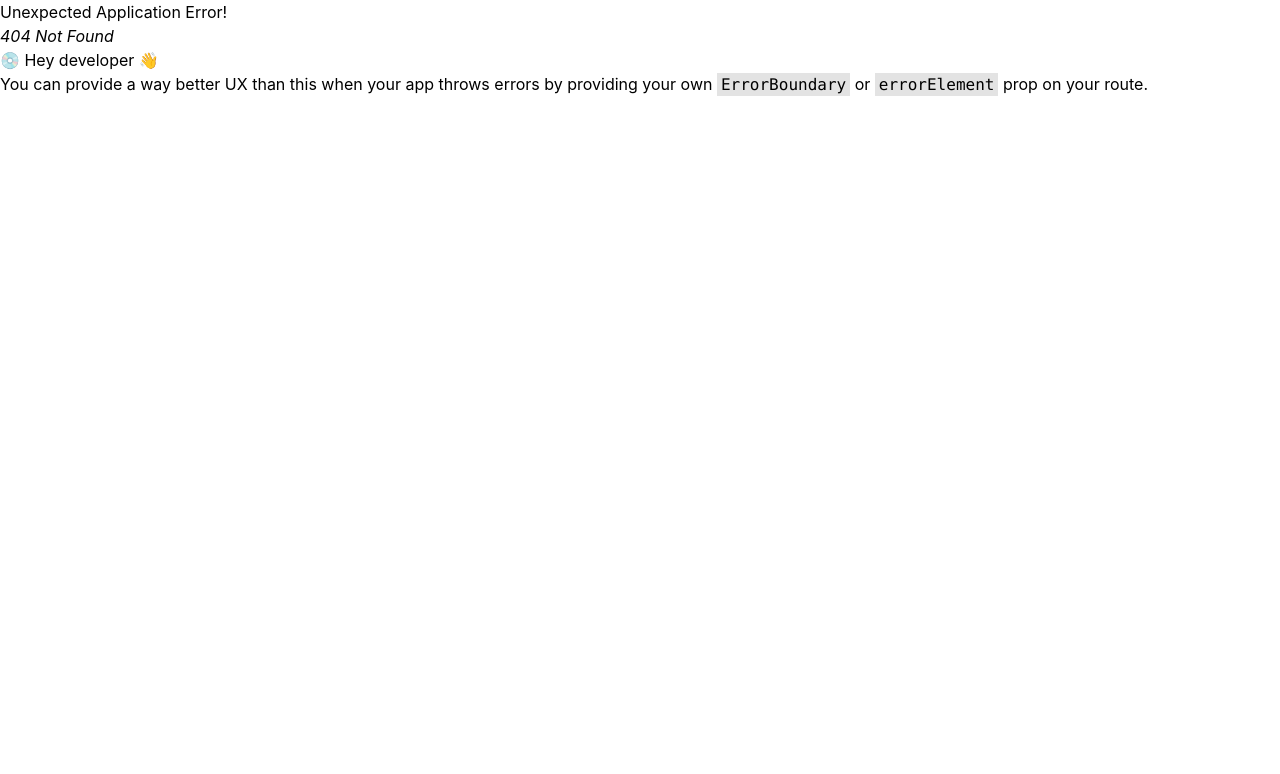
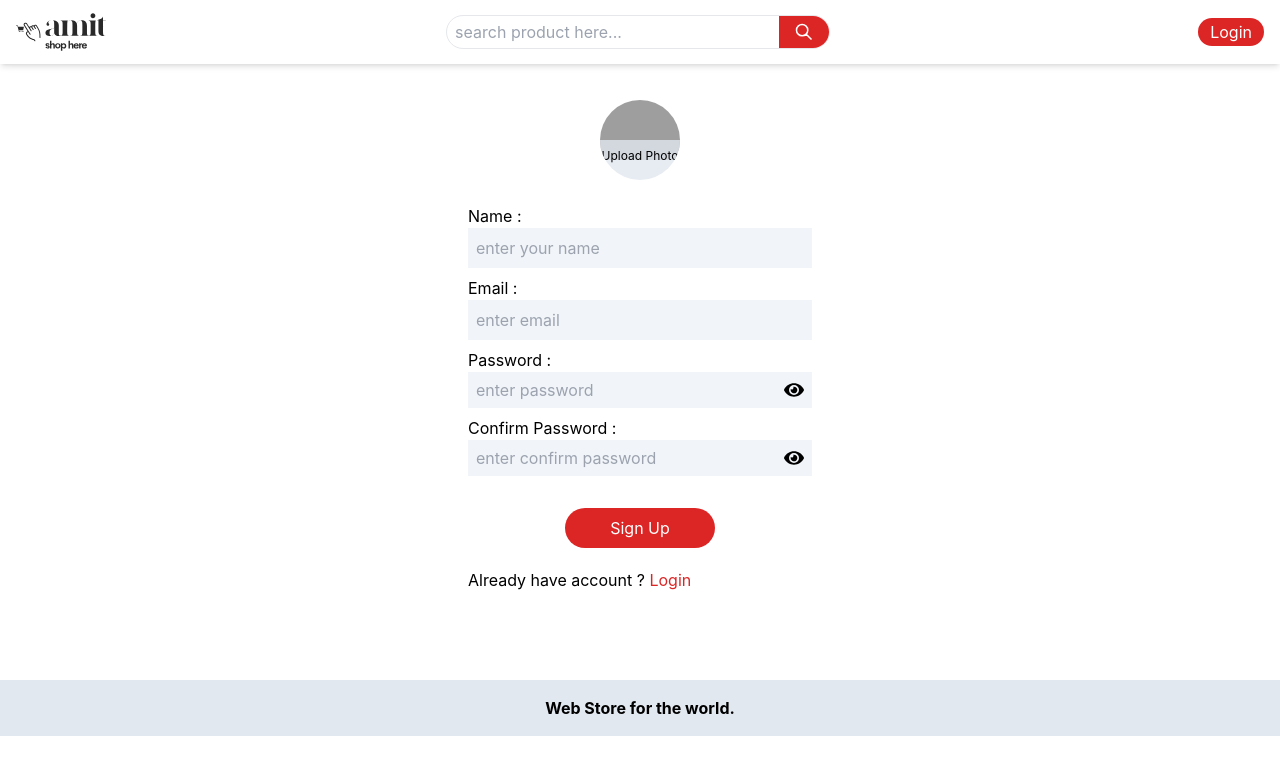
Before and after one commit to Chanuth-silva10/e-app-web-application-frontend, a React (Create React App) app: page /sign-up in a window 1280 px wide. Before the commit this address had no page. Shown: the top 774 px of the page. Built offline with nearby package versions, Linux system fonts and the light colour scheme; grey boxes are pictures that could not be loaded.

Commit message:
implment login and signup

```diff
--- a/src/App.js
+++ b/src/App.js
@@ -6,9 +6,11 @@ import Footer from "./components/Footer";
 function App() {
   return (
     <>
-      <Header/>
-      <Outlet />
-      <Footer/>
+      <Header />
+      <main className="min-h-[calc(100vh-120px)] pt-16">
+        <Outlet />
+      </main>
+      <Footer />
     </>
   );
 }
--- /dev/null
+++ b/src/pages/Login.js
@@ -0,0 +1,71 @@
+import React from "react";
+import loginIcons from "../assest/signin.gif";
+import { FaEye } from "react-icons/fa";
+import { FaEyeSlash } from "react-icons/fa";
+import { Link } from "react-router-dom";
+
+const Login = () => {
+  return (
+    <section id="login">
+      <div className="mx-auto container p-4">
+        <div className="bg-white p-5 w-full max-w-sm mx-auto">
+          <div className="w-20 h-20 mx-auto">
+            <img src={loginIcons} alt="login icons" />
+          </div>
+
+          <form className="pt-6 flex flex-col gap-2" onSubmit="">
+            <div className="grid">
+              <label>Email : </label>
+              <div className="bg-slate-100 p-2">
+                <input
+                  type="email"
+                  placeholder="enter email"
+                  className="w-full h-full outline-none bg-transparent"
+                />
+              </div>
+            </div>
+
+            <div>
+              <label>Password : </label>
+              <div className="bg-slate-100 p-2 flex">
+                <input
+                  type="text"
+                  placeholder="enter password"
+                  className="w-full h-full outline-none bg-transparent"
+                />
+                <div
+                  className="cursor-pointer text-xl"
+                  onClick=""
+                >
+                  <span>{true ? <FaEyeSlash /> : <FaEye />}</span>
+                </div>
+              </div>
+              <Link
+                to={"/forgot-password"}
+                className="block w-fit ml-auto hover:underline hover:text-red-600"
+              >
+                Forgot password ?
+              </Link>
+            </div>
+
+            <button className="bg-red-600 hover:bg-red-700 text-white px-6 py-2 w-full max-w-[150px] rounded-full hover:scale-110 transition-all mx-auto block mt-6">
+              Login
+            </button>
+          </form>
+
+          <p className="my-5">
+            Don't have account ?{" "}
+            <Link
+              to={"/sign-up"}
+              className=" text-red-600 hover:text-red-700 hover:underline"
+            >
+              Sign up
+            </Link>
+          </p>
+        </div>
+      </div>
+    </section>
+  );
+};
+
+export default Login;
--- /dev/null
+++ b/src/pages/SignUp.js
@@ -0,0 +1,116 @@
+import React, { useState } from "react";
+import loginIcons from "../assest/signin.gif";
+import { FaEye } from "react-icons/fa";
+import { FaEyeSlash } from "react-icons/fa";
+import { Link } from "react-router-dom";
+
+const SignUp = () => {
+  const [showPassword, setShowPassword] = useState(false);
+  const [showConfirmPassword, setShowConfirmPassword] = useState(false);
+
+  return (
+    <section id="signup">
+      <div className="mx-auto container p-4">
+        <div className="bg-white p-5 w-full max-w-sm mx-auto">
+          <div className="w-20 h-20 mx-auto relative overflow-hidden rounded-full">
+            <div>
+              <img src={loginIcons} alt="login icons" />
+            </div>
+            <form>
+              <label>
+                <div className="text-xs bg-opacity-80 bg-slate-200 pb-4 pt-2 cursor-pointer text-center absolute bottom-0 w-full">
+                  Upload Photo
+                </div>
+                <input type="file" className="hidden" onChange="" />
+              </label>
+            </form>
+          </div>
+
+          <form className="pt-6 flex flex-col gap-2" onSubmit="">
+            <div className="grid">
+              <label>Name : </label>
+              <div className="bg-slate-100 p-2">
+                <input
+                  type="text"
+                  placeholder="enter your name"
+                  name="name"
+                  required
+                  className="w-full h-full outline-none bg-transparent"
+                />
+              </div>
+            </div>
+            <div className="grid">
+              <label>Email : </label>
+              <div className="bg-slate-100 p-2">
+                <input
+                  type="email"
+                  placeholder="enter email"
+                  name="email"
+                  required
+                  className="w-full h-full outline-none bg-transparent"
+                />
+              </div>
+            </div>
+
+            <div>
+              <label>Password : </label>
+              <div className="bg-slate-100 p-2 flex">
+                <input
+                  type={showPassword ? "text" : "password"}
+                  placeholder="enter password"
+                  name="password"
+                  required
+                  className="w-full h-full outline-none bg-transparent"
+                />
+                <div
+                  className="cursor-pointer text-xl"
+                  onClick={() => setShowPassword((preve) => !preve)}
+                >
+                  <span>{showPassword ? <FaEyeSlash /> : <FaEye />}</span>
+                </div>
+              </div>
+            </div>
+
+            <div>
+              <label>Confirm Password : </label>
+              <div className="bg-slate-100 p-2 flex">
+                <input
+                  type={showConfirmPassword ? "text" : "password"}
+                  placeholder="enter confirm password"
+                  name="confirmPassword"
+                  required
+                  className="w-full h-full outline-none bg-transparent"
+                />
+
+                <div
+                  className="cursor-pointer text-xl"
+                  onClick={() => setShowConfirmPassword((preve) => !preve)}
+                >
+                  <span>
+                    {showConfirmPassword ? <FaEyeSlash /> : <FaEye />}
+                  </span>
+                </div>
+              </div>
+            </div>
+
+            <button className="bg-red-600 hover:bg-red-700 text-white px-6 py-2 w-full max-w-[150px] rounded-full hover:scale-110 transition-all mx-auto block mt-6">
+              Sign Up
+            </button>
+          </form>
+
+          <p className="my-5">
+            Already have account ?{" "}
+            <Link
+              to={"/login"}
+              className=" text-red-600 hover:text-red-700 hover:underline"
+            >
+              Login
+            </Link>
+          </p>
+        </div>
+      </div>
+    </section>
+  );
+};
+
+export default SignUp;
```
Also changed, not shown: src/routes/index.js (+10 -0 lines).
